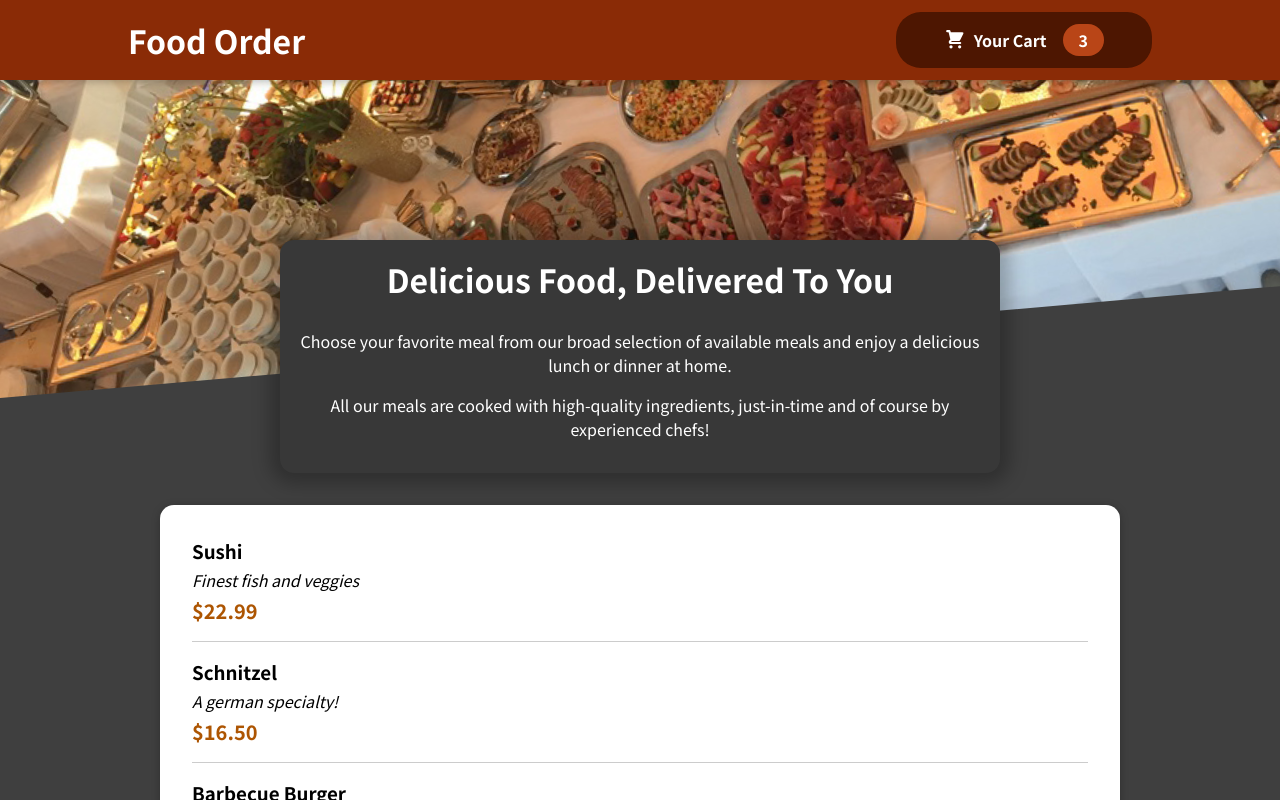
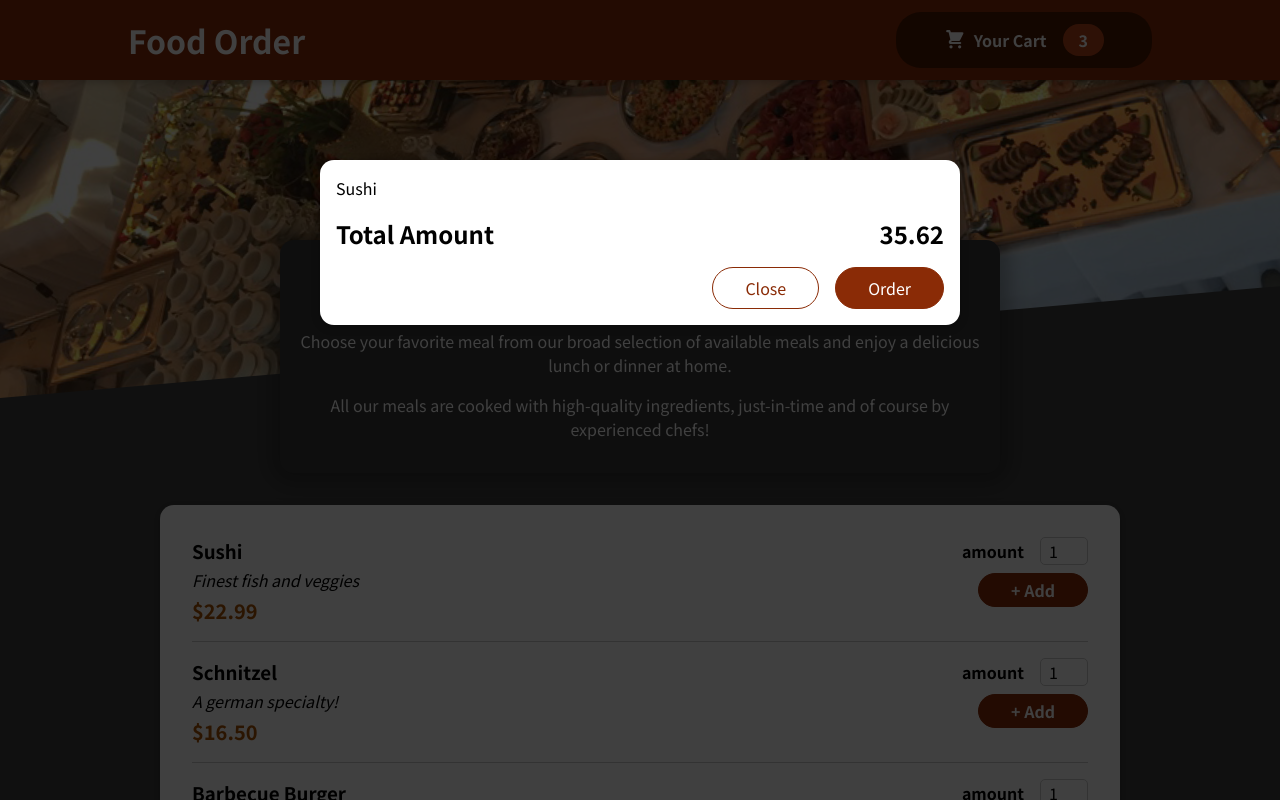
Before and after one commit to rohitchaudhry362/Food-Order-React-App, a React (Create React App) app: page / in a window 1280 px wide. Shown: the top 800 px of the page. Built offline with nearby package versions, Linux system fonts and the light colour scheme.

Commit message:
Added modal for cart

```diff
--- a/public/index.html
+++ b/public/index.html
@@ -28,6 +28,7 @@
   </head>
   <body>
     <noscript>You need to enable JavaScript to run this app.</noscript>
+    <div id="overlays"></div>
     <div id="root"></div>
     <!--
       This HTML file is a template.
--- a/src/App.js
+++ b/src/App.js
@@ -1,10 +1,12 @@
+import { Fragment } from 'react';
 import Header from './components/Layout/Header';
-import { Fragment } from 'react';
 import Meals from './components/Meals/Meals';
+import Cart from './components/Cart/Cart';
 
 function App() {
   return (
     <Fragment>
+      <Cart></Cart>
       <Header />
       <main>
         <Meals />
--- /dev/null
+++ b/src/components/Cart/Cart.js
@@ -0,0 +1,26 @@
+import classes from './Cart.module.css';
+import Modal from '../UI/Modal';
+const Cart = (props) => {
+  const cartItems = (
+    <ul className={classes['cart-items']}>
+      {[{ id: 'c1', name: 'Sushi', amount: 2, price: 12.99 }].map((item) => (
+        <li>{item.name}</li>
+      ))}
+    </ul>
+  );
+  return (
+    <Modal>
+      {cartItems}
+      <div className={classes.total}>
+        <span>Total Amount</span>
+        <span>35.62</span>
+      </div>
+      <div className={classes.actions}>
+        <button className={classes['button--alt']}>Close</button>
+        <button className={classes.button}>Order</button>
+      </div>
+    </Modal>
+  );
+};
+
+export default Cart;
--- /dev/null
+++ b/src/components/Cart/Cart.module.css
@@ -0,0 +1,46 @@
+.cart-items {
+  list-style: none;
+  margin: 0;
+  padding: 0;
+  max-height: 20rem;
+  overflow: auto;
+}
+
+.total {
+  display: flex;
+  justify-content: space-between;
+  align-items: center;
+  font-weight: bold;
+  font-size: 1.5rem;
+  margin: 1rem 0;
+}
+
+.actions {
+  text-align: right;
+}
+
+.actions button {
+  font: inherit;
+  cursor: pointer;
+  background-color: transparent;
+  border: 1px solid #8a2b06;
+  padding: 0.5rem 2rem;
+  border-radius: 25px;
+  margin-left: 1rem;
+}
+
+.actions button:hover,
+.actions button:active {
+  background-color: #5a1a01;
+  border-color: #5a1a01;
+  color: white;
+}
+
+.actions .button--alt {
+  color: #8a2b06;
+}
+
+.actions .button {
+  background-color: #8a2b06;
+  color: white;
+}
--- a/src/components/Meals/AvailableMeals.js
+++ b/src/components/Meals/AvailableMeals.js
@@ -31,6 +31,7 @@
 const AvailableMeals = () => {
   const mealsList = DUMMY_MEALS.map((meal) => (
     <MealItem
+      id={meal.id}
       key={meal.id}
       name={meal.name}
       description={meal.description}
--- a/src/components/Meals/MealItem/MealItem.js
+++ b/src/components/Meals/MealItem/MealItem.js
@@ -1,4 +1,5 @@
 import classes from './MealItem.module.css';
+import MealItemForm from './MealItemForm';
 
 const MealItem = (props) => {
   const price = `$${props.price.toFixed(2)}`;
@@ -9,7 +10,9 @@
         <div className={classes.description}>{props.description}</div>
         <div className={classes.price}>{price}</div>
       </div>
-      <div></div>
+      <div>
+        <MealItemForm id={props.id} />
+      </div>
     </li>
   );
 };
--- a/src/components/Meals/MealItem/MealItemForm.js
+++ b/src/components/Meals/MealItem/MealItemForm.js
@@ -0,0 +1,22 @@
+import Input from '../../UI/Input';
+import classes from './MealItemForm.module.css';
+const MealItemForm = (props) => {
+  return (
+    <form className={classes.form}>
+      <Input
+        label="amount"
+        input={{
+          id: 'amount_' + props.id,
+          type: 'number',
+          min: '1',
+          max: '1',
+          step: '1',
+          defaultValue: '1',
+        }}
+      />
+      <button>+ Add</button>
+    </form>
+  );
+};
+
+export default MealItemForm;
--- /dev/null
+++ b/src/components/Meals/MealItem/MealItemForm.module.css
@@ -0,0 +1,20 @@
+.form {
+  text-align: right;
+}
+
+.form button {
+  font: inherit;
+  cursor: pointer;
+  background-color: #8a2b06;
+  border: 1px solid #8a2b06;
+  color: white;
+  padding: 0.25rem 2rem;
+  border-radius: 20px;
+  font-weight: bold;
+}
+
+.form button:hover,
+.form button:active {
+  background-color: #641e03;
+  border-color: #641e03;
+}
--- /dev/null
+++ b/src/components/UI/Input.js
@@ -0,0 +1,12 @@
+import classes from './Input.module.css';
+
+const Input = (props) => {
+  return (
+    <div className={classes.input}>
+      <label htmlFor={props.input.id}>{props.label}</label>
+      <input {...props.input} />
+    </div>
+  );
+};
+
+export default Input;
--- /dev/null
+++ b/src/components/UI/Input.module.css
@@ -0,0 +1,18 @@
+.input {
+  display: flex;
+  align-items: center;
+  margin-bottom: 0.5rem;
+}
+
+.input label {
+  font-weight: bold;
+  margin-right: 1rem;
+}
+
+.input input {
+  width: 3rem;
+  border-radius: 5px;
+  border: 1px solid #ccc;
+  font: inherit;
+  padding-left: 0.5rem;
+}
--- /dev/null
+++ b/src/components/UI/Modal.js
@@ -0,0 +1,31 @@
+import classes from './Modal.module.css';
+import { Fragment } from 'react';
+import ReactDOM from 'react-dom';
+
+const Backdrop = (props) => {
+  return <div className={classes.backdrop}></div>;
+};
+
+const ModalOverlay = (props) => {
+  return (
+    <div className={classes.modal}>
+      <div className={classes.content}>{props.children}</div>
+    </div>
+  );
+};
+
+const portalElement = document.getElementById('overlays');
+
+const Modal = (props) => {
+  return (
+    <Fragment>
+      {ReactDOM.createPortal(<Backdrop />, portalElement)}
+      {ReactDOM.createPortal(
+        <ModalOverlay>{props.children}</ModalOverlay>,
+        portalElement
+      )}
+    </Fragment>
+  );
+};
+
+export default Modal;
--- /dev/null
+++ b/src/components/UI/Modal.module.css
@@ -0,0 +1,40 @@
+.backdrop {
+  position: fixed;
+  top: 0;
+  left: 0;
+  width: 100%;
+  height: 100vh;
+  z-index: 20;
+  background-color: rgba(0, 0, 0, 0.75);
+}
+
+.modal {
+  position: fixed;
+  top: 20vh;
+  left: 5%;
+  width: 90%;
+  background-color: white;
+  padding: 1rem;
+  border-radius: 14px;
+  box-shadow: 0 2px 8px rgba(0, 0, 0, 0.25);
+  z-index: 30;
+  animation: slide-down 300ms ease-out forwards;
+}
+
+@media (min-width: 768px) {
+  .modal {
+    width: 40rem;
+    left: calc(50% - 20rem);
+  }
+}
+
+@keyframes slide-down {
+  from {
+    opacity: 0;
+    transform: translateY(-3rem);
+  }
+  to {
+    opacity: 1;
+    transform: translateY(0);
+  }
+}
```
Also changed, not shown: 1 other file (tests, documents, lock files or other folders).
